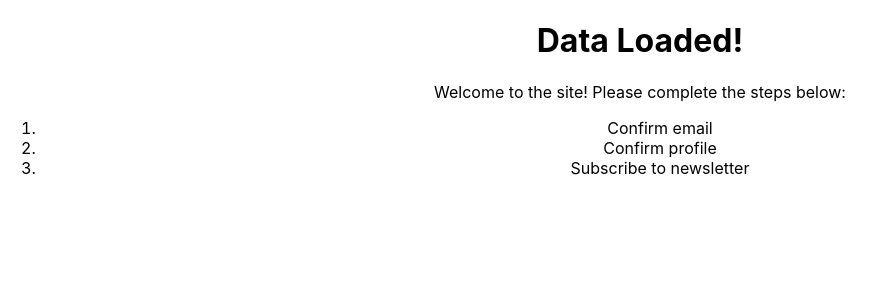
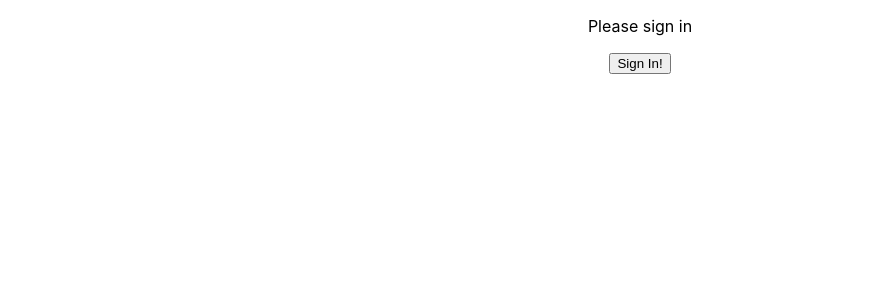
Before and after one commit to Monika-81/React-lessons, a React (Create React App) app in the folder my-app/: page / in a window 1280 px wide. Shown: the top 300 px of the page, without its empty margins (0-886 px from the left). Built offline with nearby package versions, Linux system fonts and the light colour scheme.

Commit message:
Methods as props

```diff
--- a/my-app/src/App.js
+++ b/my-app/src/App.js
@@ -1,6 +1,7 @@
 import logo from './logo.svg';
 import './App.css';
-import NestingComponents from './components/NestingComponents';
+import MethodsAsPropsParent from './components/MethodsAsPropsParent';
+// import NestingComponents from './components/NestingComponents';
 // import ConditionalRenderingClass from './components/ConditionalRenderingClass';
 // import ConditionalRenderingFunctional from './components/ConditionalRenderingFunctional';
 // import EventBinding from './components/EventBinding';
@@ -24,8 +25,9 @@
       <EventsFunctional />
       <EventBinding />
       <ConditionalRenderingClass />
-      <ConditionalRenderingFunctional connected={true} /> */}
-      <NestingComponents />
+      <ConditionalRenderingFunctional connected={true} />
+      <NestingComponents /> */}
+      <MethodsAsPropsParent />
     </div>
   );
 }
--- /dev/null
+++ b/my-app/src/components/MethodsAsPropsChild.js
@@ -0,0 +1,29 @@
+
+import React from 'react'
+
+function MethodsAsPropsChild(props) {
+    return (
+        <div>
+            {
+                props.isLoggedIn ? (
+                    <div>
+                        <p>Welcome to the site! Please complete the steps below:</p>
+                        <ol>
+                            <li>Confirm your email</li>
+                            <li>Complete your profile</li>
+                            <li>Subscribe to the newsletter</li>
+                        </ol>
+                        <button onClick={props.handleSignOut}>Sign out!</button>
+                    </div>
+                ) : (
+                    <div>
+                        <p>Please sign in</p>
+                        <button onClick={props.handleSignIn}>Sign In!</button>
+                    </div>
+                )
+            }
+        </div>
+    )
+}
+
+export default MethodsAsPropsChild
--- /dev/null
+++ b/my-app/src/components/MethodsAsPropsParent.js
@@ -0,0 +1,40 @@
+import React, { Component } from 'react'
+import MethodsAsPropsChild from './MethodsAsPropsChild'
+
+class MethodsAsPropsParent extends Component {
+    constructor(props) {
+        super(props)
+        this.state = {
+            isLoggedIn: false,
+        }
+    }
+
+    handleSignIn = () => {
+        this.setState({
+            isLoggedIn: true
+        })
+        console.log(this)
+    }
+
+
+    handleSignOut = () => {
+        this.setState({
+            isLoggedIn: false
+        })
+        console.log(this)
+    }
+
+    render() {
+        return (
+            <div>
+                <MethodsAsPropsChild
+                    isLoggedIn={this.state.isLoggedIn}
+                    handleSignIn={this.handleSignIn}
+                    handleSignOut={this.handleSignOut}
+                />
+            </div>
+        )
+    }
+}
+
+export default MethodsAsPropsParent
```
